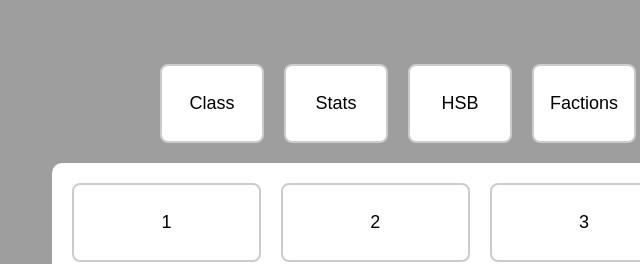
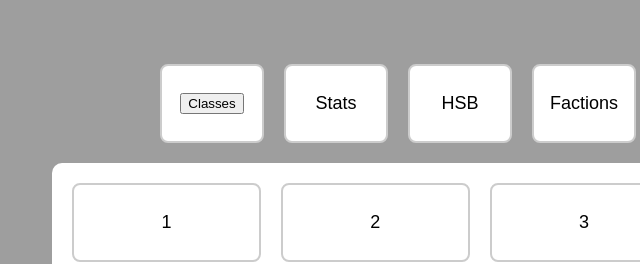
Before and after one commit to mrmadukah/tweleve-sky-2-guide, a plain HTML site: page index.html in a window 1280 px wide. Shown: the part 191-455 px from the top of the page, 56-696 px from the left. Drawn offline with Linux system fonts and the light colour scheme.

Commit message:
Added a button to the classes navigation box, to allow users to click and go to the classes page

```diff
--- a/index.html
+++ b/index.html
@@ -15,7 +15,8 @@
   </div>
   <!-- Navigation Bar -->
   <div class="flex-navigation-container">
-    <div>Class</div>
+
+    <div><button onclick="document.location='http://127.0.0.1:5500/class.html'">Classes</button></div>
     <div>Stats</div>
     <div>HSB</div>
     <div>Factions</div>
```
